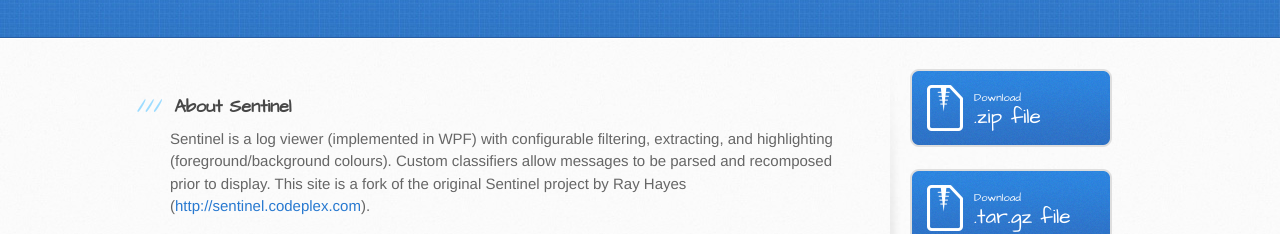
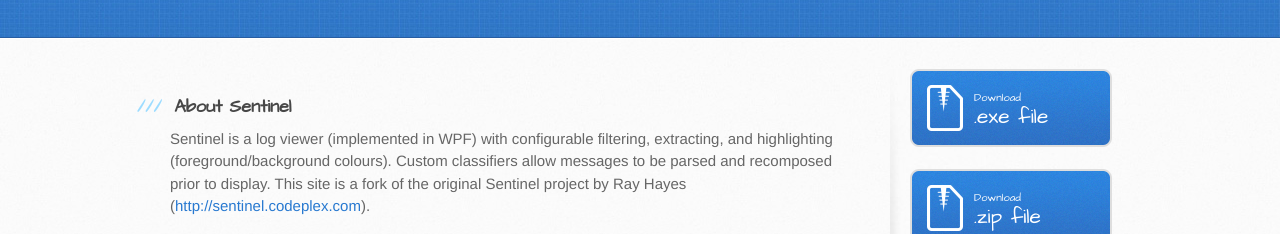
Before and after one commit to ishegatron/Sentinel, a plain HTML site: page index.html in a window 1280 px wide. Shown: the part 197-431 px from the top of the page. Drawn offline with Linux system fonts and the light colour scheme.

```diff
--- a/index.html
+++ b/index.html
@@ -156,6 +156,10 @@
         </section>
 
         <aside id="sidebar">
+			<a href="https://ishegatron.github.io/Sentinel/deploy/latest/setup.exe" class="button">
+            <small>Download</small>
+            .exe file
+          </a>
           <a href="https://github.com/ishegatron/Sentinel/zipball/master" class="button">
             <small>Download</small>
             .zip file
```
Also changed, not shown: 1 other file.
